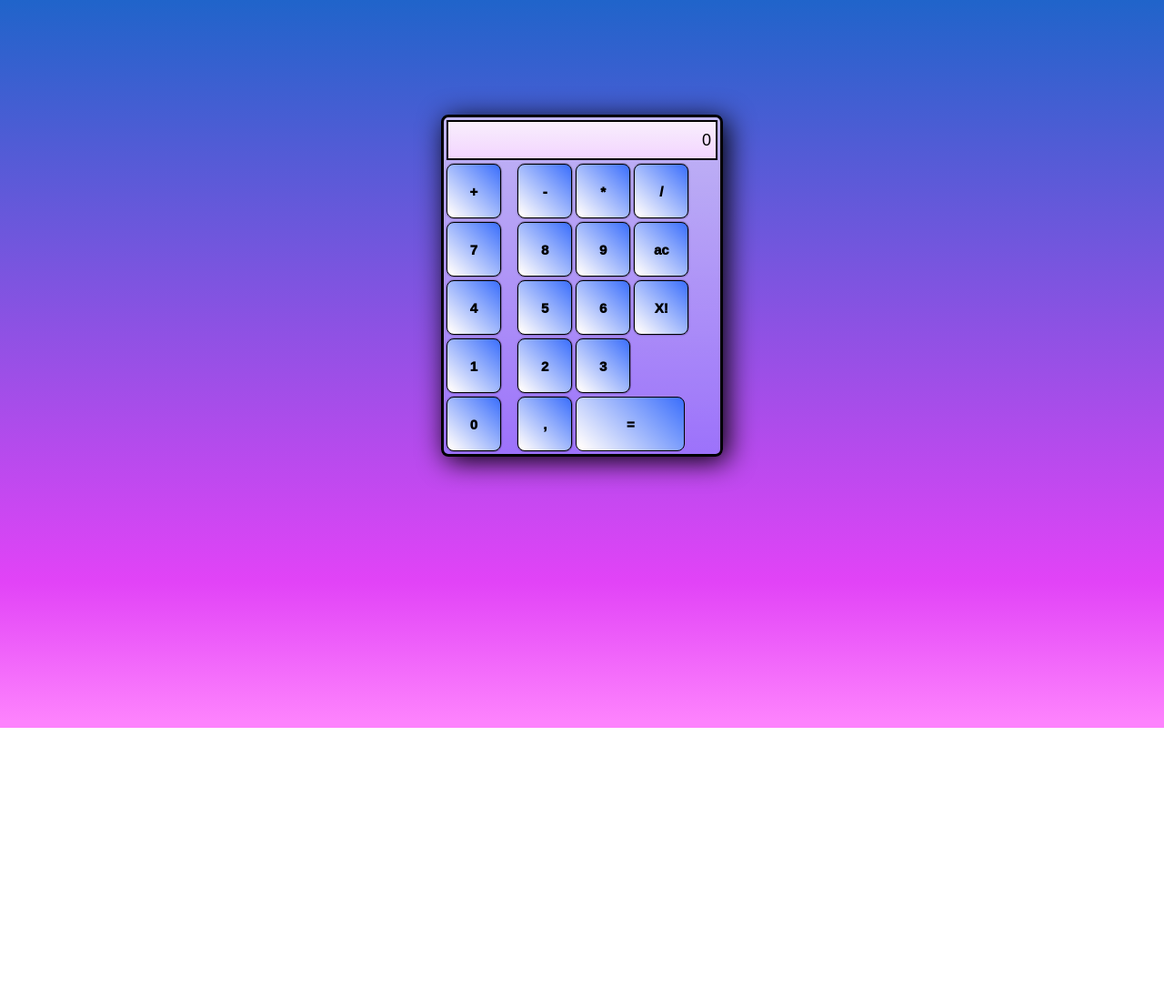
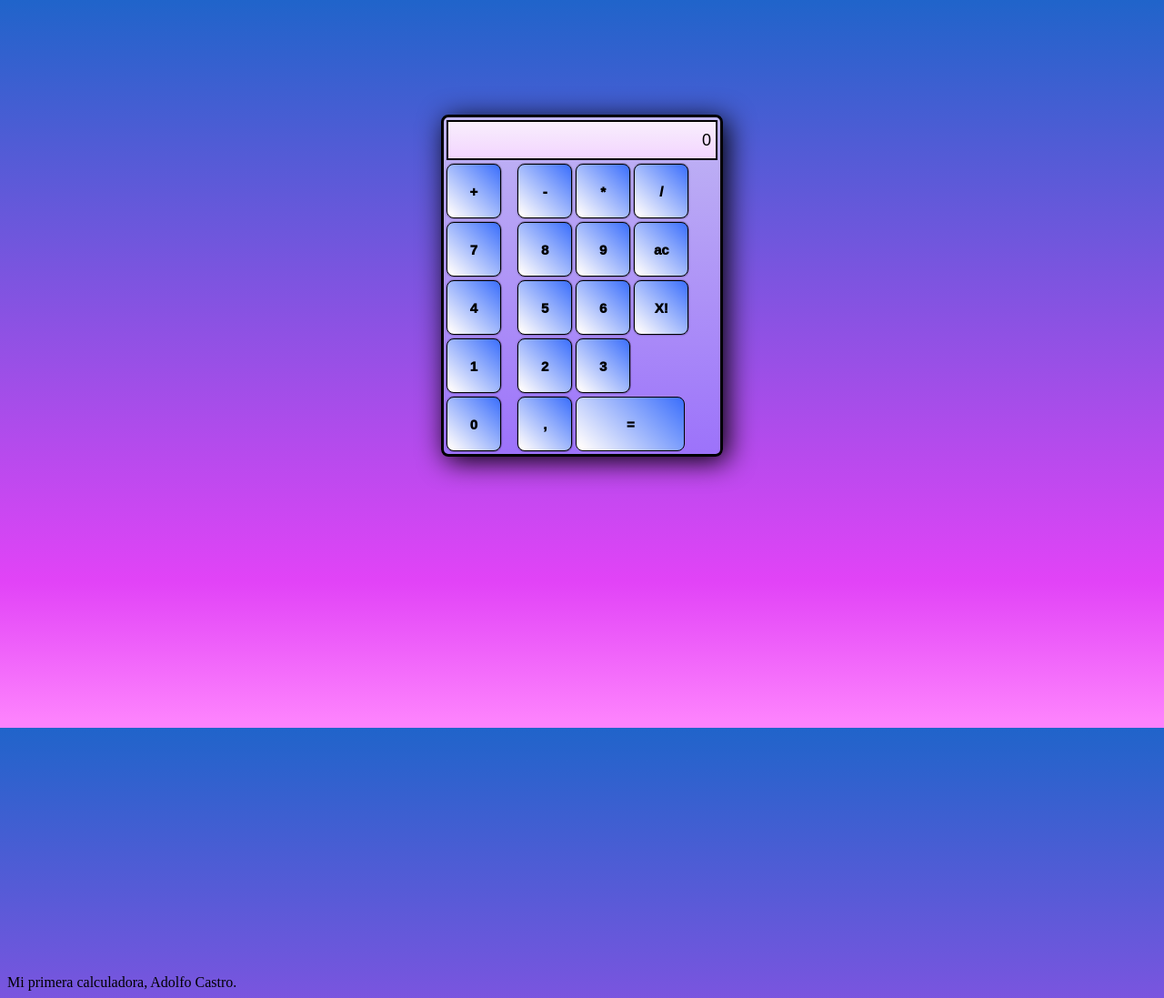
Before and after one commit to Meldavi/mi_primera_calc, a plain HTML site: page index.html in a window 1280 px wide. Shown: the whole page at 91% size. Before the commit the page ends 800 px from the top, so only its background shows below. Drawn offline with Linux system fonts and the light colour scheme.

Commit message:
Footer added

```diff
--- a/index.html
+++ b/index.html
@@ -463,5 +463,7 @@
   document.getElementById("display").value=0;
 </script>
 
+      <footer>Mi primera calculadora, Adolfo Castro.</footer>
+
 </body>
 </html>
```
